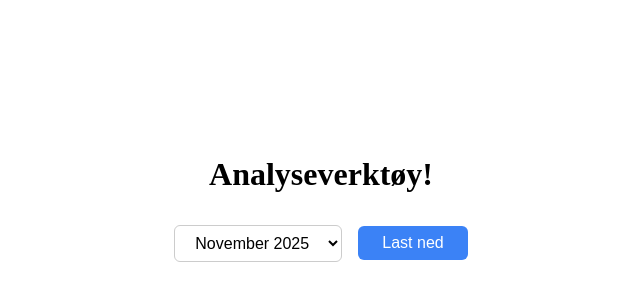
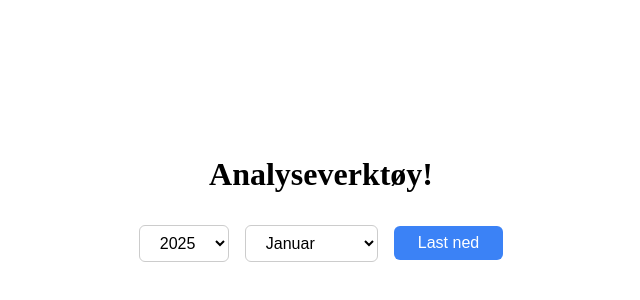
Before and after one commit to navikt/medlemskap-analyse, a Next.js app: page / in a window 1280 px wide. Shown: the part 242-542 px from the top of the page, without its empty margins (319-959 px from the left). Built offline with nearby package versions, Linux system fonts and the light colour scheme.

Commit message:
rollback

```diff
--- a/app/page.css
+++ b/app/page.css
@@ -52,13 +52,3 @@
 .controls button:active {
     background-color: #1d4ed8;
 }
-
-.notification {
-    position: fixed;
-    top: 20px;
-    right: 20px;
-    padding: 12px 20px;
-    background-color: #10b981;
-    color: white;
-    border-radius: 4px;
-}
--- a/app/page.tsx
+++ b/app/page.tsx
@@ -1,39 +1,15 @@
 "use client"
 
-import { useState, useMemo } from "react"
+import { useState } from "react"
 import "./page.css"
 
 const API_BASE_URL = "https://medlemskap-vurdering.intern.dev.nav.no"
 
 export default function Home() {
-    const getCurrentPeriod = () => {
-        const now = new Date()
-        const startDate = new Date(2025, 9, 1)
+    const [year, setYear] = useState("2025")
+    const [month, setMonth] = useState("Januar")
 
-        if (now < startDate) {
-            return "202510"
-        }
-
-        const year = now.getFullYear()
-        const month = (now.getMonth() + 1).toString().padStart(2, "0")
-        return `${year}${month}`
-    }
-
-    const [selectedPeriod, setSelectedPeriod] = useState(getCurrentPeriod())
-    const [notification, setNotification] = useState<string | null>(null)
-
-    const availablePeriods = useMemo(() => {
-        const periods: { value: string; label: string }[] = []
-        const startDate = new Date(2025, 9, 1) // 0 index på mnd
-        const currentDate = new Date()
-
-        const currentPeriod = new Date(startDate)
-
-        while (currentPeriod <= currentDate) {
-            const year = currentPeriod.getFullYear()
-            const month = currentPeriod.getMonth()
-
-            const monthNames = [
+    const months = [
         "Januar",
         "Februar",
         "Mars",
@@ -48,20 +24,12 @@ export default function Home() {
         "Desember",
     ]
 
-            const value = `${year}${(month + 1).toString().padStart(2, "0")}`
-            const label = `${monthNames[month]} ${year}`
+    const handleDownload = async () => {
+        const monthNumber = (months.indexOf(month) + 1).toString().padStart(2, "0")
+        const aarMaaned = `${year}${monthNumber}`
 
-            periods.push({ value, label })
-
-            currentPeriod.setMonth(currentPeriod.getMonth() + 1)
-        }
-
-        return periods
-    }, [])
-
-    const handleDownload = async () => {
         try {
-            const response = await fetch(`/api/hentUttrekk/${selectedPeriod}`)
+            const response = await fetch(`/api/hentUttrekk/${aarMaaned}`)
 
             if (!response.ok) {
                 throw new Error("Kunne ikke laste ned fil")
@@ -71,14 +39,10 @@ export default function Home() {
             const url = window.URL.createObjectURL(blob)
             const a = document.createElement("a")
             a.href = url
-            a.download = "Lovme.xlsx"
             document.body.appendChild(a)
             a.click()
             window.URL.revokeObjectURL(url)
             document.body.removeChild(a)
-
-            setNotification("Filen ble lastet ned!")
-            setTimeout(() => setNotification(null), 3000)
         } catch (error) {
             console.error("Feil ved nedlasting:", error)
             alert("Kunne ikke laste ned filen")
@@ -90,18 +54,21 @@ export default function Home() {
             <h1>Analyseverktøy!</h1>
 
             <div className="controls">
-                <select value={selectedPeriod} onChange={(e) => setSelectedPeriod(e.target.value)}>
-                    {availablePeriods.map((period) => (
-                        <option key={period.value} value={period.value}>
-                            {period.label}
+                <select value={year} onChange={(e) => setYear(e.target.value)}>
+                    <option value="2025">2025</option>
+                    <option value="2026">2026</option>
+                </select>
+
+                <select value={month} onChange={(e) => setMonth(e.target.value)}>
+                    {months.map((m) => (
+                        <option key={m} value={m}>
+                            {m}
                         </option>
                     ))}
                 </select>
 
                 <button onClick={handleDownload}>Last ned</button>
             </div>
-
-            {notification && <div className="notification">{notification}</div>}
         </div>
     )
 }
```
Lines whose indentation alone changed are shown as unchanged.
